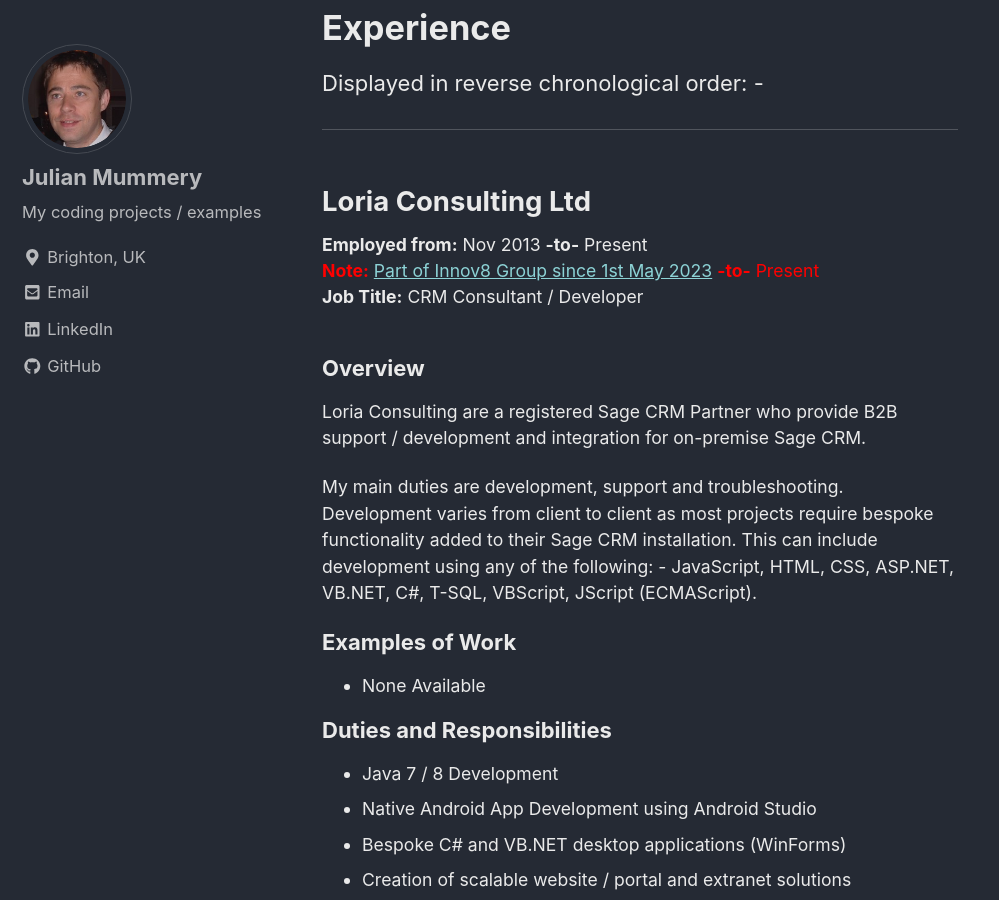
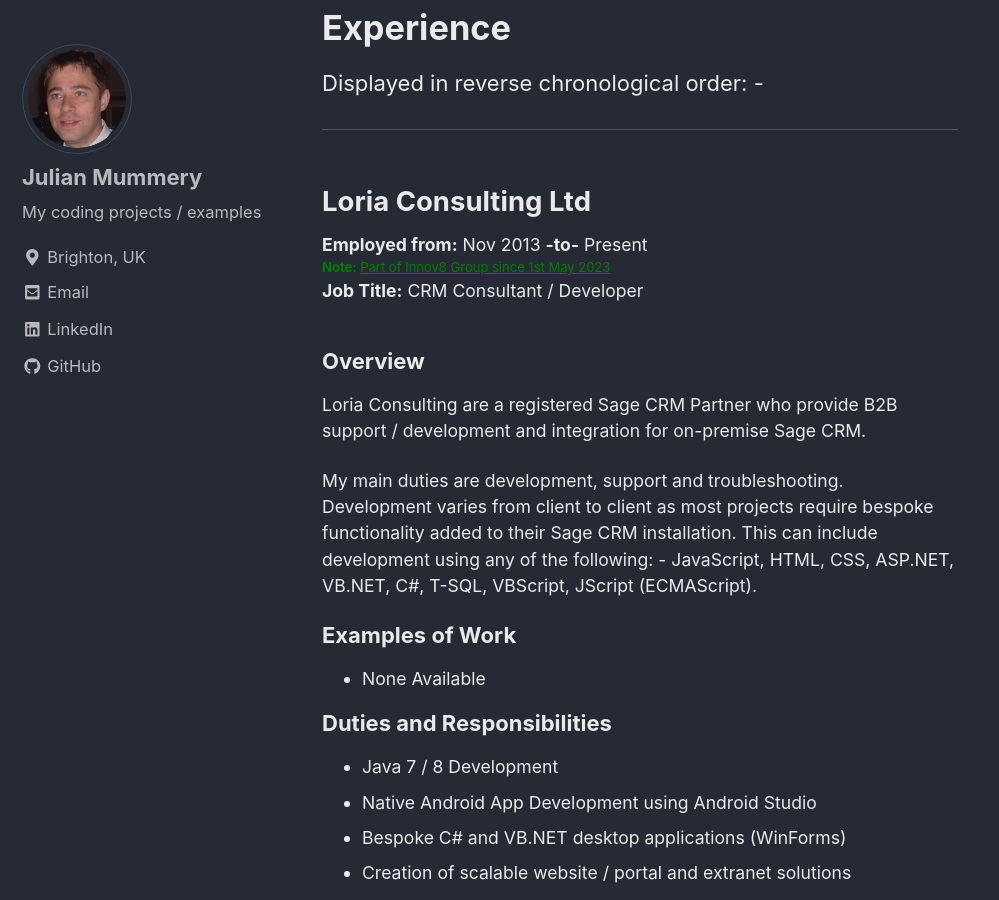
Before and after one commit to julianmummery/julianmummery.github.io, a Jekyll site: the page built from _pages/experience.md, in a window 1280 px wide and 900 px high, scrolled down 421 px. Shown: the whole window, without its empty margins (0-999 px from the left). Built offline with Jekyll 4.4.1, drawn with Linux system fonts in a browser that asks for light colours; nearby versions of some CDN libraries.

Commit message:
Update experience.md

```diff
--- a/_pages/experience.md
+++ b/_pages/experience.md
@@ -12,7 +12,7 @@
 <hr/>
 <h2>Loria Consulting Ltd</h2>
 <p style="font-size:0.80em; margin-top:0; margin-bottom: 0;"><strong>Employed from:</strong> Nov 2013 <strong>-to-</strong> Present</p>
-<p style="font-size:0.80em; margin-top:0; margin-bottom: 0; color: red;"><strong>Note:</strong> <a href="https://www.innov8.co.uk/news/loria-consulting-ltd-becomes-latest-addition-innov8-group" target="_blank">Part of Innov8 Group since 1st May 2023</a> <strong>-to-</strong> Present</p>
+<p style="font-size:0.80em; margin-top:0; margin-bottom: 0; color: green; font-size: small;"><strong>Note:</strong> <a href="https://www.innov8.co.uk/news/loria-consulting-ltd-becomes-latest-addition-innov8-group" target="_blank" style="color: green;">Part of Innov8 Group since 1st May 2023</a></p>
 <p style="font-size:0.80em; margin-top:0; margin-bottom: 0;"><strong>Job Title:</strong> CRM Consultant / Developer</p>
 <h3>Overview</h3>
 <p style="font-size:0.80em;">Loria Consulting are a registered Sage CRM Partner who provide B2B support / development and integration for on-premise Sage CRM.</p>
```
